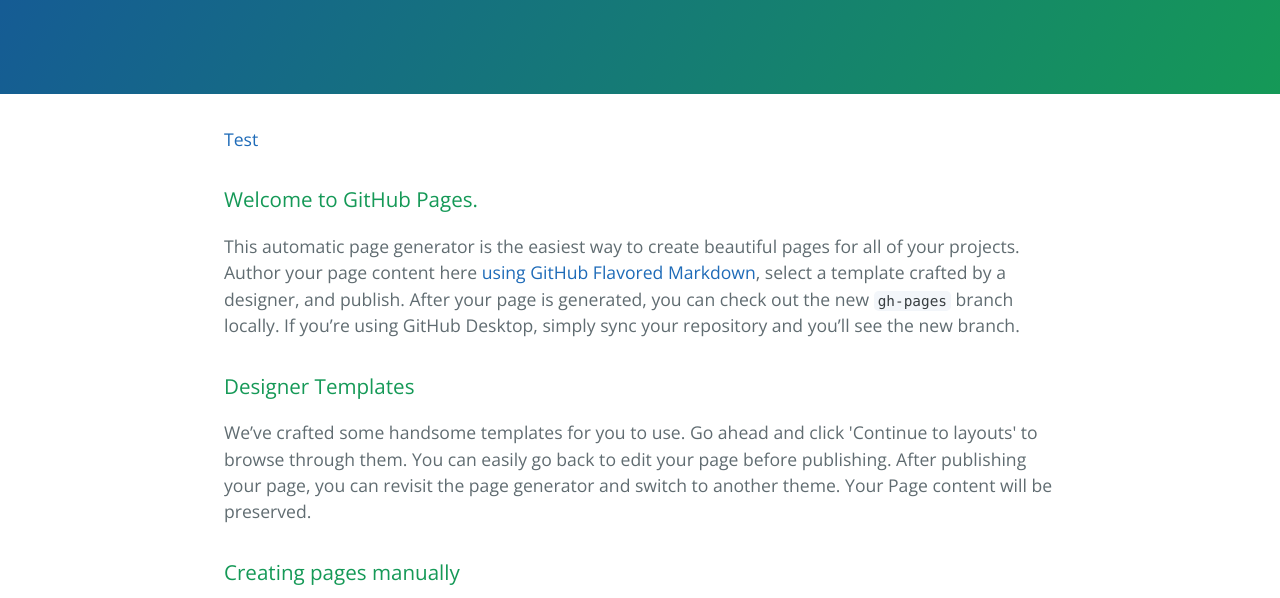
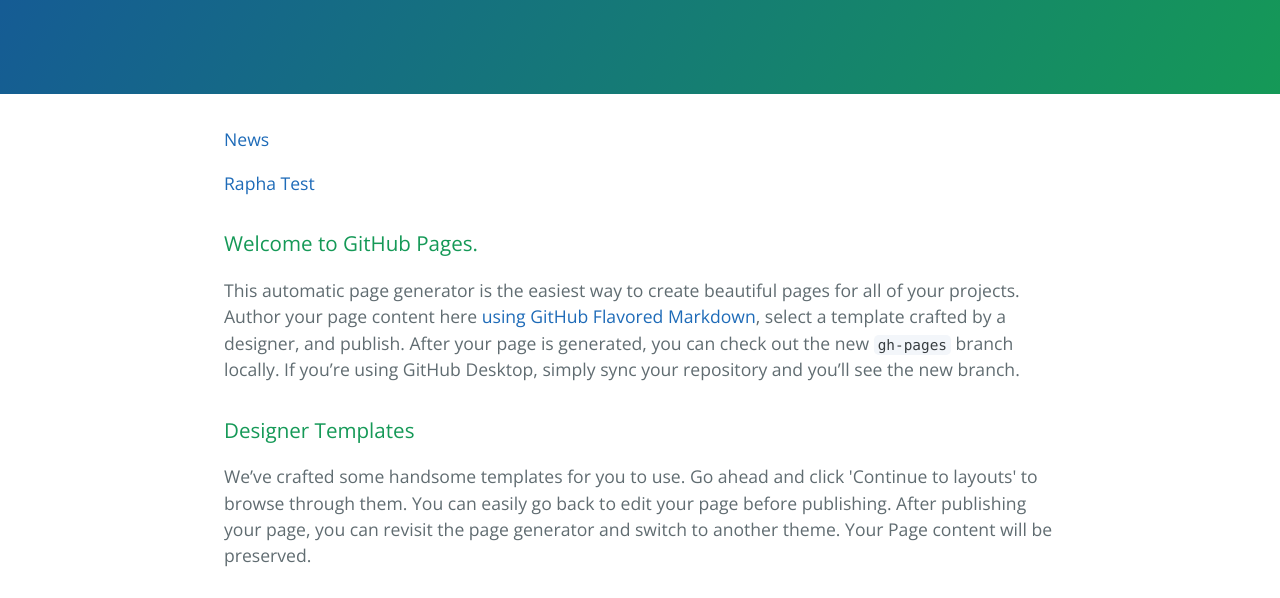
Before and after one commit to araujoraphael/araujoraphael.github.io, a plain HTML site: page index.html in a window 1280 px wide. Shown: the part 176-774 px from the top of the page. Drawn offline with nearby package versions, Linux system fonts and the light colour scheme.

Commit message:
Update index.html

```diff
--- a/index.html
+++ b/index.html
@@ -17,7 +17,9 @@
 
     <section class="main-content">
 
-<p> <a href="/raphanews/index.html">Test</a></p>
+<p> <a href="/raphanews/index.html">News</a></p>
+      <p> <a href="/raphatests/index.html">Rapha Test</a></p>
+
       <h3>
 <a id="welcome-to-github-pages" class="anchor" href="#welcome-to-github-pages" aria-hidden="true"><span class="octicon octicon-link"></span></a>Welcome to GitHub Pages.</h3>
 
```
